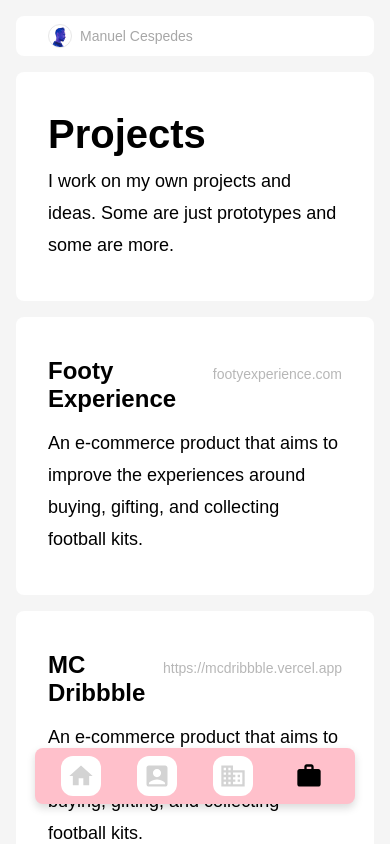
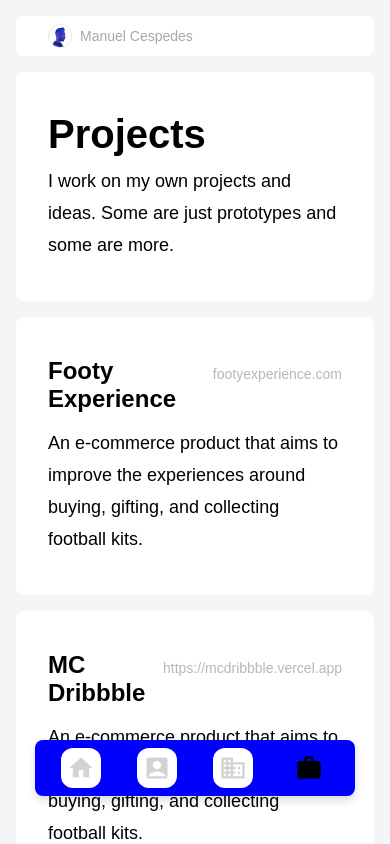
Before and after one commit to mgcesp/mc-folio, a React (Create React App) app: page /Work in a window 390 px wide. Built offline with nearby package versions, Linux system fonts and the light colour scheme.

Commit message:
mobile testing

```diff
--- a/src/App.scss
+++ b/src/App.scss
@@ -16,6 +16,7 @@
     min-width: 375px;
     position: relative;
     background: yellow;
+    overflow: hidden;
 }
 
 .frame {
--- a/src/components/Tabbar/Tabbar.scss
+++ b/src/components/Tabbar/Tabbar.scss
@@ -1,6 +1,6 @@
 .tabbar {
     position: sticky;
-    bottom: 40px;
+    bottom: 48px;
     margin: 0 auto;
     // left: 50%;
     // transform: translateX(-50%);
@@ -24,7 +24,7 @@
     .wrapper {
         width: 100%;
         // background: white;
-        background: pink;
+        background: blue;
         display: flex;
         padding: 8px;
         border-radius: 8px;
```
